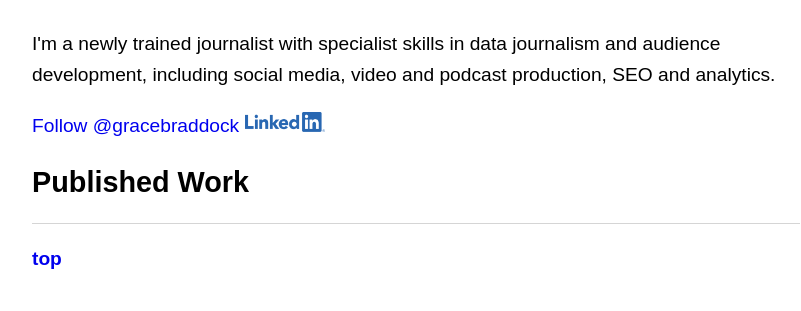
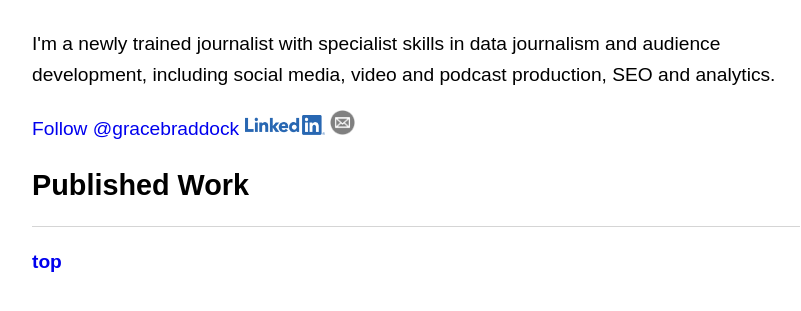
Before and after one commit to gracebraddock/gracebraddock.github.io, a Jekyll site: the page built from index.html, in a window 1280 px wide. Shown: the part 507-818 px from the top of the page, without its empty margins (224-1025 px from the left). Built offline with Jekyll 4.4.1, drawn with Linux system fonts in a browser that asks for light colours; comment, search, counter and statistics services are not loaded.

Commit message:
Update index.html

```diff
--- a/index.html
+++ b/index.html
@@ -14,7 +14,11 @@ title: Grace Braddock
     video and podcast production, SEO and analytics. </p>
 
 <p> <a href="https://twitter.com/gracebraddock?ref_src=twsrc%5Etfw" class="twitter-follow-button" data-show-count="false">Follow @gracebraddock</a><script async src="https://platform.twitter.com/widgets.js" charset="utf-8"></script>
-<a href="https://www.linkedin.com/in/grace-braddock-641ab8158/">
+
+    <a href="https://www.linkedin.com/in/grace-braddock-641ab8158/">
 <img src="LI-Logo.jpg" width="80" height="20">
-    </a> </p>
+    </a>
+
+<a href=="mailto:grace.braddock@btinternet.com"> <img src="download.jpg" width="25" height="25">
+    </a></p>
 <h2>Published Work</h2>
```
